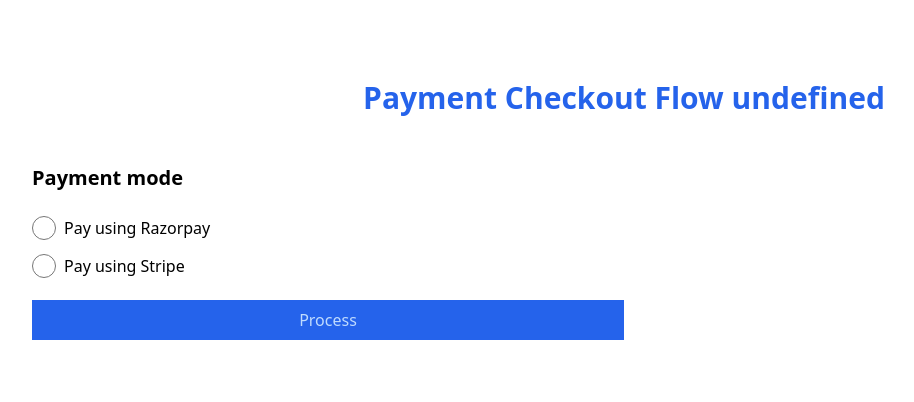
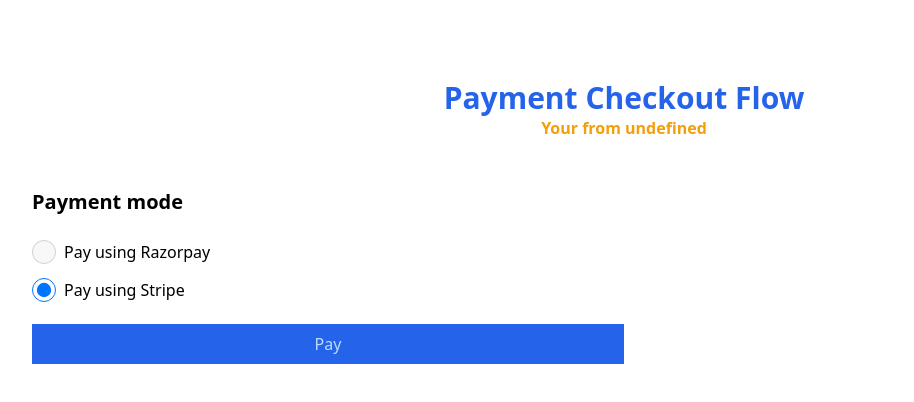
Before and after one commit to Punithify/multiple-checkout, a Next.js app: page / in a window 1280 px wide. Shown: the top 402 px of the page, without its empty margins (16-930 px from the left). Built offline with nearby package versions, Linux system fonts and the light colour scheme.

Commit message:
useeffect

```diff
--- a/http/axios.js
+++ /dev/null
@@ -1,8 +0,0 @@
-import axios from "axios";
-
-const api = axios.create({
-  baseURL: "https://ipapi.co/json/",
-});
-
-export const getCountryCode = async () =>
-  await api.get("https://ipapi.co/json/");
--- a/middleware.ts
+++ b/middleware.ts
@@ -7,8 +7,8 @@
 
 export async function middleware(req: NextRequest) {
   const { nextUrl: url, geo } = req;
-  console.log(req);
-  const country = geo?.country || "US";
+
+  const country = geo?.country || "IN";
 
   url.searchParams.set("country", country);
 
--- a/package.json
+++ b/package.json
@@ -9,7 +9,6 @@
     "lint": "next lint"
   },
   "dependencies": {
-    "axios": "^0.27.2",
     "next": "12.2.3",
     "react": "18.2.0",
     "react-dom": "18.2.0"
--- a/pages/index.js
+++ b/pages/index.js
@@ -1,9 +1,8 @@
 import { useEffect, useState } from "react";
-import { getCountryCode } from "../http/axios";
 
 export default function Home({ country }) {
-  // const [check, setChecked] = useState(false);
-  // const [stripeCheck, setStripeCheck] = useState(false);
+  const [check, setChecked] = useState(false);
+  const [stripeCheck, setStripeCheck] = useState(false);
 
   country = decodeURIComponent(country);
   console.log(country);
@@ -15,11 +14,25 @@
   const displayStripe = () => {
     console.log("stripe");
   };
+  useEffect(() => {
+    if (country === "IN") {
+      setChecked(true);
+      return;
+    } else {
+      setStripeCheck(true);
+    }
+  }, [country]);
+
   return (
     <div>
       <div className="mt-20">
         <h1 className="flex items-center justify-center font-bold text-blue-600 text-md lg:text-3xl">
-          Payment Checkout Flow {country}
+          Payment Checkout Flow
+        </h1>
+      </div>
+      <div>
+        <h1 className="text-md text-bold font-bold flex items-center justify-center text-amber-500 ">
+          Your from {country}
         </h1>
       </div>
       <div className="container p-12 mx-auto">
@@ -35,6 +48,9 @@
                   <input
                     type="radio"
                     className="w-6 h-6 text-green-600 border-0 rounded-md focus:ring-0"
+                    checked={check}
+                    disabled={check ? false : true}
+                    onChange={(e) => {}}
                   />
                   <span className="ml-2">Pay using Razorpay</span>
                 </label>
@@ -44,13 +60,19 @@
                   <input
                     type="radio"
                     className="w-6 h-6 text-green-600 border-0 rounded-md focus:ring-0"
+                    checked={stripeCheck}
+                    disabled={stripeCheck ? false : true}
+                    onChange={(e) => {}}
                   />
                   <span className="ml-2">Pay using Stripe</span>
                 </label>
               </div>
               <div className="mt-4">
-                <button className="w-full px-6 py-2 text-blue-200 bg-blue-600 hover:bg-blue-900">
-                  Process
+                <button
+                  onClick={check ? displayRazorpay : displayStripe}
+                  className="w-full px-6 py-2 text-blue-200 bg-blue-600 hover:bg-blue-900"
+                >
+                  Pay
                 </button>
               </div>
             </div>
```
